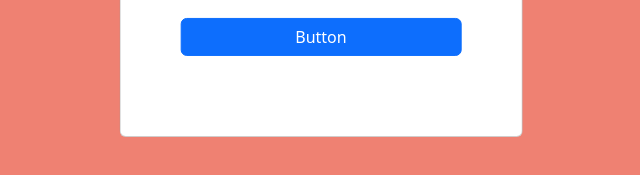
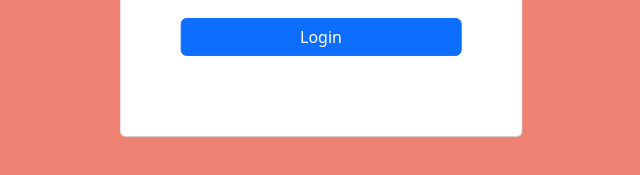
Before and after one commit to El-mouh/Login-form, a plain HTML site: page index.html in a window 1280 px wide. Shown: the part 513-688 px from the top of the page, 319-959 px from the left. Drawn offline with nearby package versions, Linux system fonts and the light colour scheme.

Commit message:
Update index.html

```diff
--- a/index.html
+++ b/index.html
@@ -24,7 +24,7 @@
           <label for="floatingPassword">Password</label>
         </div>
         <h5><a href="#">did you forget your password?</a></h5>
-        <button class="btn btn-primary" type="button">Button</button>
+        <button class="btn btn-primary" type="button">Login</button>
       </div>
 
     </div>
```
